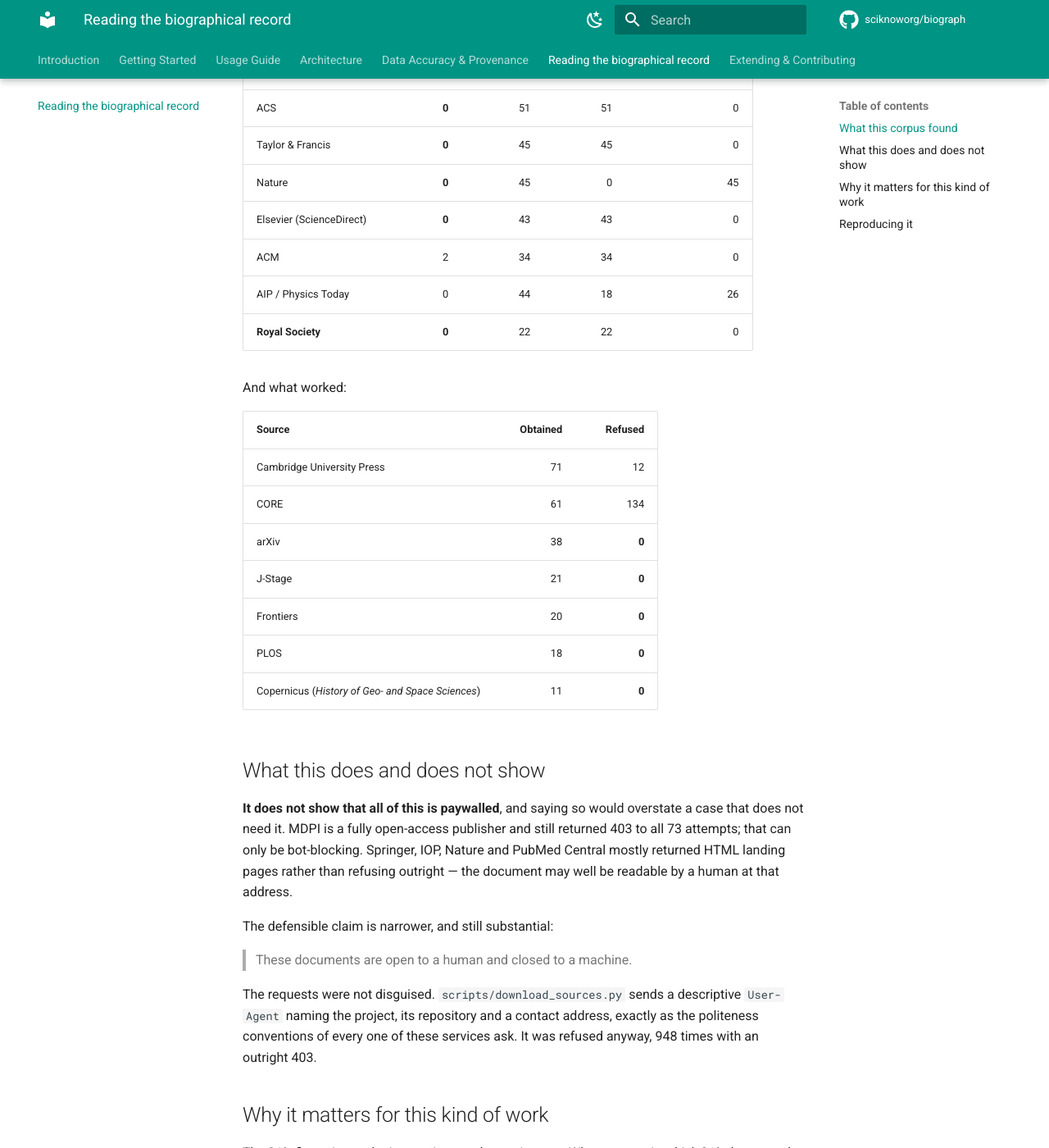
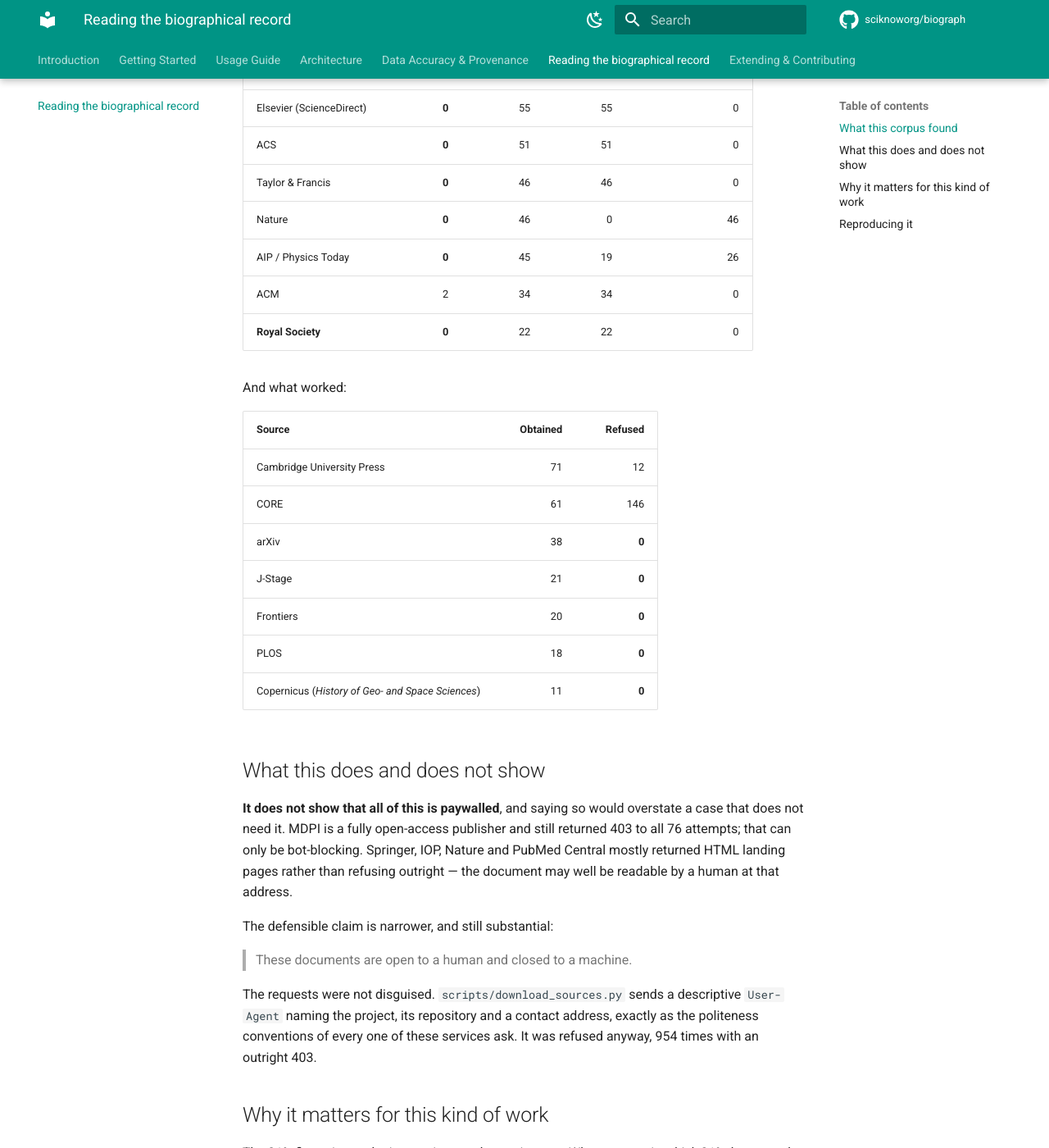
Before and after one commit to sciknoworg/biograph, an MkDocs documentation site: the page built from docs/access.md, in a window 1280 px wide and 1400 px high, scrolled down 903 px. Shown: the whole window at 82% size. Built offline with MkDocs 1.6.1 and Material for MkDocs 9.7.7, drawn with Linux system fonts in a browser that asks for light colours; comment, search, counter and statistics services are not loaded; some of the changed text lies outside the part shown.

Commit message:
Count every URL a failed download tried, not just the first
A candidate carries several URLs -- CORE's copy, Unpaywall's PDF link,
OpenAlex's -- and download_sources.py tries them in order, recording all of them
in one "; "-joined reason string. The report read only the first, so a failure
was credited entirely to whichever host happened to be tried first and the
fallbacks were invisible.

Only 2% of failures here have a fallback, so little moves, but a report about
who refused what should not be counting wrong. Elsevier is the correction that
matters: 43 refusals became 55, because its links often appeared as a fallback
rather than first. Wiley 244 -> 246, Springer 99 -> 101, MDPI 73 -> 76, total
403s 948 -> 954. docs/access.md is updated to match, and now says five domains
rather than four -- computer science was always in the totals.

Co-Authored-By: Claude Opus 5 <noreply@anthropic.com>

```diff
--- a/docs/access.md
+++ b/docs/access.md
@@ -19,25 +19,25 @@ generates their own numbers from their own runs.
 
 ## What this corpus found
 
-Across four domains — materials science, chemistry, physics, and the Earth and
-space sciences — the pipeline attempted **3,122 documents and obtained 968 of
-them: 31%.**
+Across five domains — materials science, chemistry, physics, computer science,
+and the Earth and space sciences — the pipeline attempted **3,122 documents and
+obtained 968 of them: 31%.**
 
 The rest were refused, and how they were refused varies by publisher:
 
 | Publisher | Obtained | Refused | 403 | HTML instead of PDF |
 |---|---:|---:|---:|---:|
-| Wiley | **0** | 244 | 244 | 0 |
-| Springer | 1 | 99 | 0 | 99 |
-| IOP | 11 | 97 | 0 | 97 |
-| Oxford University Press | **0** | 84 | 84 | 0 |
-| MDPI | **0** | 73 | 73 | 0 |
+| Wiley | **0** | 246 | 246 | 0 |
+| Springer | 1 | 101 | 0 | 101 |
+| IOP | 11 | 98 | 0 | 98 |
+| Oxford University Press | **0** | 85 | 85 | 0 |
+| MDPI | **0** | 76 | 76 | 0 |
+| Elsevier (ScienceDirect) | **0** | 55 | 55 | 0 |
 | ACS | **0** | 51 | 51 | 0 |
-| Taylor & Francis | **0** | 45 | 45 | 0 |
-| Nature | **0** | 45 | 0 | 45 |
-| Elsevier (ScienceDirect) | **0** | 43 | 43 | 0 |
+| Taylor & Francis | **0** | 46 | 46 | 0 |
+| Nature | **0** | 46 | 0 | 46 |
+| AIP / Physics Today | **0** | 45 | 19 | 26 |
 | ACM | 2 | 34 | 34 | 0 |
-| AIP / Physics Today | 0 | 44 | 18 | 26 |
 | **Royal Society** | **0** | 22 | 22 | 0 |
 
 And what worked:
@@ -45,7 +45,7 @@ And what worked:
 | Source | Obtained | Refused |
 |---|---:|---:|
 | Cambridge University Press | 71 | 12 |
-| CORE | 61 | 134 |
+| CORE | 61 | 146 |
 | arXiv | 38 | **0** |
 | J-Stage | 21 | **0** |
 | Frontiers | 20 | **0** |
@@ -56,7 +56,7 @@ And what worked:
 
 **It does not show that all of this is paywalled**, and saying so would overstate
 a case that does not need it. MDPI is a fully open-access publisher and still
-returned 403 to all 73 attempts; that can only be bot-blocking. Springer, IOP,
+returned 403 to all 76 attempts; that can only be bot-blocking. Springer, IOP,
 Nature and PubMed Central mostly returned HTML landing pages rather than refusing
 outright — the document may well be readable by a human at that address.
 
@@ -67,7 +67,7 @@ The defensible claim is narrower, and still substantial:
 The requests were not disguised. `scripts/download_sources.py` sends a
 descriptive `User-Agent` naming the project, its repository and a contact
 address, exactly as the politeness conventions of every one of these services
-ask. It was refused anyway, 948 times with an outright 403.
+ask. It was refused anyway, 954 times with an outright 403.
 
 ## Why it matters for this kind of work
 
```
Also changed, not shown: 1 other file.
